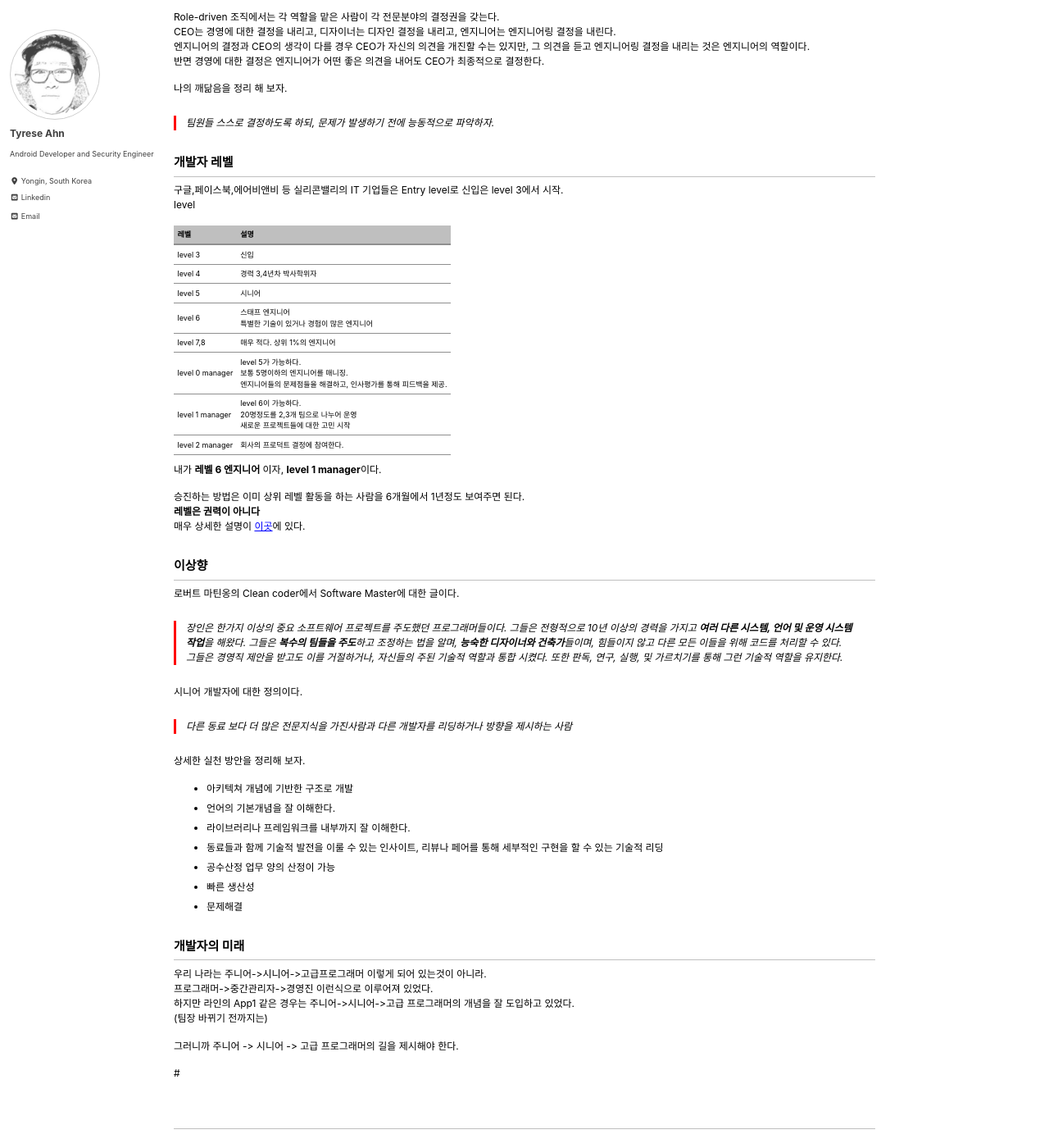
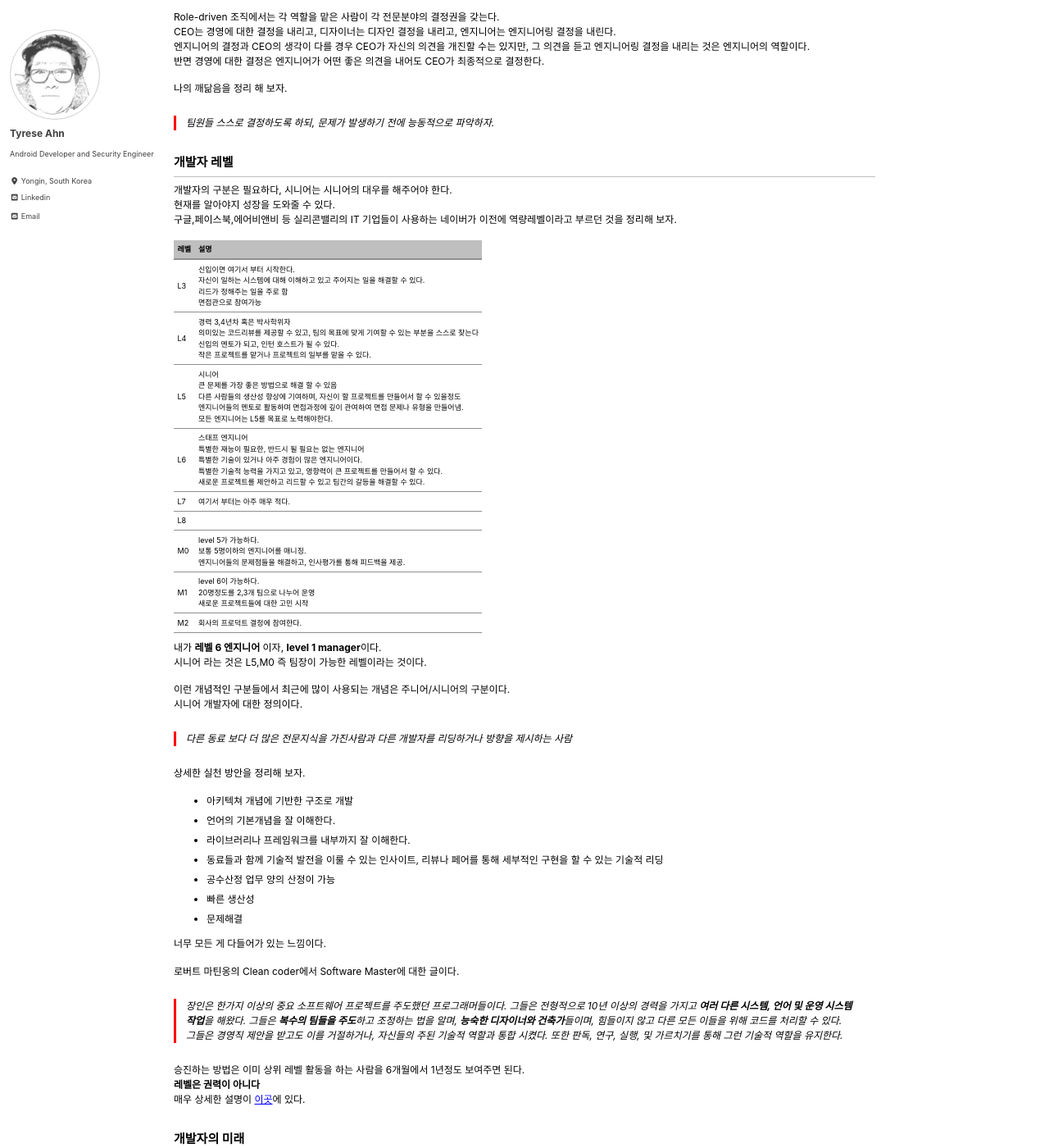
Before and after one commit to devdevil1901/devdevil1901.github.io, a Jekyll site: the page built from _pages/dev-dev.md, in a window 1280 px wide and 1400 px high, scrolled down 412 px. Shown: the whole window at 82% size. Built offline with Jekyll 4.4.1, drawn with Linux system fonts in a browser that asks for light colours; cached includes are drawn as plain includes; nearby versions of some CDN libraries.

Commit message:
Update dev-dev.md

```diff
--- a/_pages/dev-dev.md
+++ b/_pages/dev-dev.md
@@ -36,36 +36,26 @@ CEO는 경영에 대한 결정을 내리고, 디자이너는 디자인 결정을
 > 팀원들 스스로 결정하도록 하되, 문제가 발생하기 전에 능동적으로 파악하자.
 
 ## 개발자 레벨
-구글,페이스북,에어비앤비 등 실리콘밸리의 IT 기업들은 Entry level로 신입은 level 3에서 시작.
-level
+개발자의 구분은 필요하다, 시니어는 시니어의 대우를 해주어야 한다.
+현재를 알아야지 성장을 도와줄 수 있다.
+구글,페이스북,에어비앤비 등 실리콘밸리의 IT 기업들이 사용하는 네이버가 이전에 역량레벨이라고 부르던 것을 정리해 보자.
 
 |레벨|설명|
 |---|---|
-|level 3|신입|
-|level 4|경력 3,4년차 박사학위자|
-|level 5|시니어|
-|level 6|스태프 엔지니어<br/>특별한 기술이 있거나 경험이 많은 엔지니어|
-|level 7,8|매우 적다. 상위 1%의 엔지니어|
-|level 0 manager|level 5가 가능하다.<br/>보통 5명이하의 엔지니어를 매니징.<br/>엔지니어들의 문제점들을 해결하고, 인사평가를 통해 피드백을 제공.|
-|level 1 manager|level 6이 가능하다.<br/>20명정도를 2,3개 팀으로 나누어 운영<br/>새로운 프로젝트들에 대한 고민 시작|
-|level 2 manager|회사의 프로덕트 결정에 참여한다.|
+|L3|신입이면 여기서 부터 시작한다.<br/>자신이 일하는 시스템에 대해 이해하고 있고 주어지는 일을 해결할 수 있다.<br/>리드가 정해주는 일을 주로 함<br/>면접관으로 참여가능|
+|L4|경력 3,4년차 혹은 박사학위자<br/>의미있는 코드리뷰를 제공할 수 있고, 팀의 목표에 맞게 기여할 수 있는 부분을 스스로 찾는다<br/>신입의 멘토가 되고, 인턴 호스트가 될 수 있다.<br/>작은 프로젝트를 맡거나 프로젝트의 일부를 맡을 수 있다.|
+|L5|시니어<br/>큰 문제를 가장 좋은 방법으로 해결 할 수 있음<br/>다른 사람들의 생산성 향상에 기여하며, 자신이 할 프로젝트를 만들어서 할 수 있을정도<br/>엔지니어들의 멘토로 활동하며 면접과정에 깊이 관여하여 면접 문제나 유형을 만들어냄.<br/>모든 엔지니어는 L5를 목표로 노력해야한다.|
+|L6|스태프 엔지니어<br/>특별한 재능이 필요한, 반드시 될 필요는 없는 엔지니어<br/>특별한 기술이 있거나 아주 경험이 많은 엔지니어이다.<br/>특별한 기술적 능력을 가지고 있고, 영향력이 큰 프로젝트를 만들어서 할 수 있다.<br/>새로운 프로젝트를 제안하고 리드할 수 있고 팀간의 갈등을 해결할 수 있다.|
+|L7|여기서 부터는 아주 매우 적다.|
+|L8||
+|M0|level 5가 가능하다.<br/>보통 5명이하의 엔지니어를 매니징.<br/>엔지니어들의 문제점들을 해결하고, 인사평가를 통해 피드백을 제공.|
+|M1|level 6이 가능하다.<br/>20명정도를 2,3개 팀으로 나누어 운영<br/>새로운 프로젝트들에 대한 고민 시작|
+|M2|회사의 프로덕트 결정에 참여한다.|
 
 내가 **레벨 6 엔지니어** 이자, **level 1 manager**이다.
+시니어 라는 것은 L5,M0 즉 팀장이 가능한 레벨이라는 것이다.
 
-승진하는 방법은 이미 상위 레벨 활동을 하는 사람을 6개월에서 1년정도 보여주면 된다.
-**레벨은 권력이 아니다**
-매우 상세한 설명이 [이곳](https://www.mobiinside.co.kr/2018/01/31/silliconvalley-role-rank/)에 있다.
-
-
-
-## 이상향
-로버트 마틴옹의 Clean coder에서 Software Master에 대한 글이다.
-> 장인은 한가지 이상의 중요 소프트웨어 프로젝트를 주도했던 프로그래머들이다.
-그들은 전형적으로 10년 이상의 경력을 가지고 **여러 다른 시스템, 언어 및 운영 시스템 작업**을 해왔다.
-그들은 **복수의 팀들을 주도**하고 조정하는 법을 알며, **능숙한 디자이너와 건축가**들이며, 힘들이지 않고 다른 모든 이들을 위해 코드를 처리할 수 있다.
-그들은 경영직 제안을 받고도 이를 거절하거나, 자신들의 주된 기술적 역할과 통합 시켰다.
-또한 판독, 연구, 실행, 및 가르치기를 통해 그런 기술적 역할을 유지한다.
-
+이런 개념적인 구분들에서 최근에 많이 사용되는 개념은 주니어/시니어의 구분이다.
 시니어 개발자에 대한 정의이다.
 > 다른 동료 보다 더 많은 전문지식을 가진사람과 다른 개발자를 리딩하거나 방향을 제시하는 사람
 
@@ -79,6 +69,24 @@ level
 * 문제해결
 
 
+너무 모든 게 다들어가 있는 느낌이다.
+
+로버트 마틴옹의 Clean coder에서 Software Master에 대한 글이다.
+> 장인은 한가지 이상의 중요 소프트웨어 프로젝트를 주도했던 프로그래머들이다.
+그들은 전형적으로 10년 이상의 경력을 가지고 **여러 다른 시스템, 언어 및 운영 시스템 작업**을 해왔다.
+그들은 **복수의 팀들을 주도**하고 조정하는 법을 알며, **능숙한 디자이너와 건축가**들이며, 힘들이지 않고 다른 모든 이들을 위해 코드를 처리할 수 있다.
+그들은 경영직 제안을 받고도 이를 거절하거나, 자신들의 주된 기술적 역할과 통합 시켰다.
+또한 판독, 연구, 실행, 및 가르치기를 통해 그런 기술적 역할을 유지한다.
+
+
+
+
+승진하는 방법은 이미 상위 레벨 활동을 하는 사람을 6개월에서 1년정도 보여주면 된다.
+**레벨은 권력이 아니다**
+매우 상세한 설명이 [이곳](https://www.mobiinside.co.kr/2018/01/31/silliconvalley-role-rank/)에 있다.
+
+
+
 ## 개발자의 미래
 우리 나라는 주니어->시니어->고급프로그래머 이렇게 되어 있는것이 아니라.
 프로그래머->중간관리자->경영진 이런식으로 이루어져 있었다.
```
